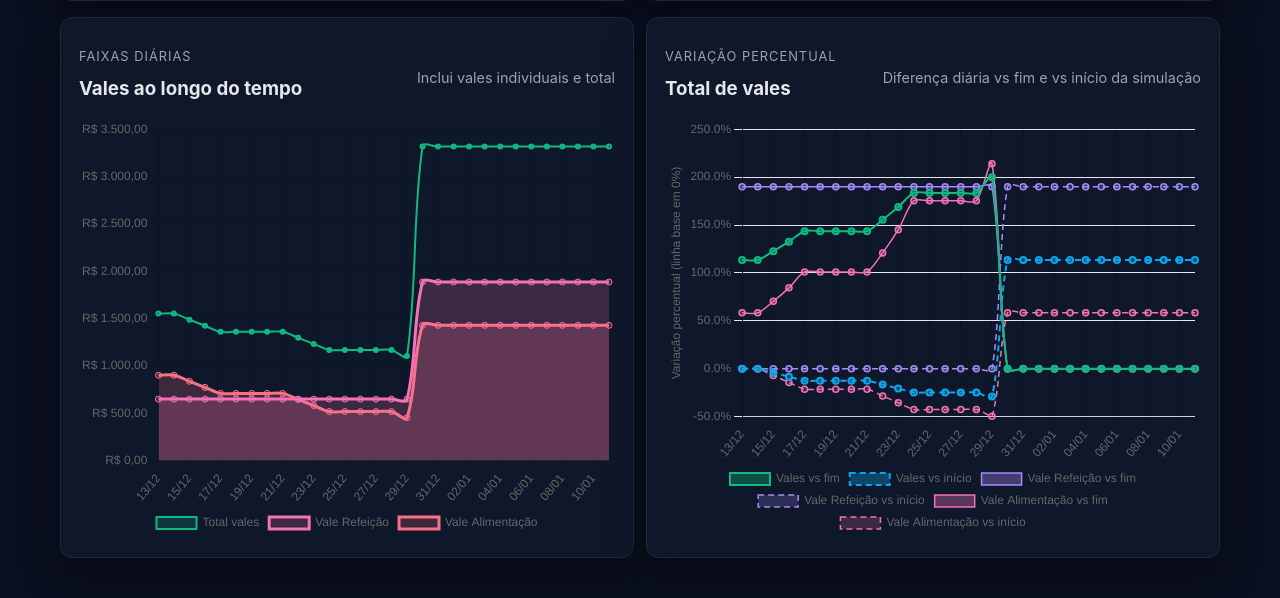
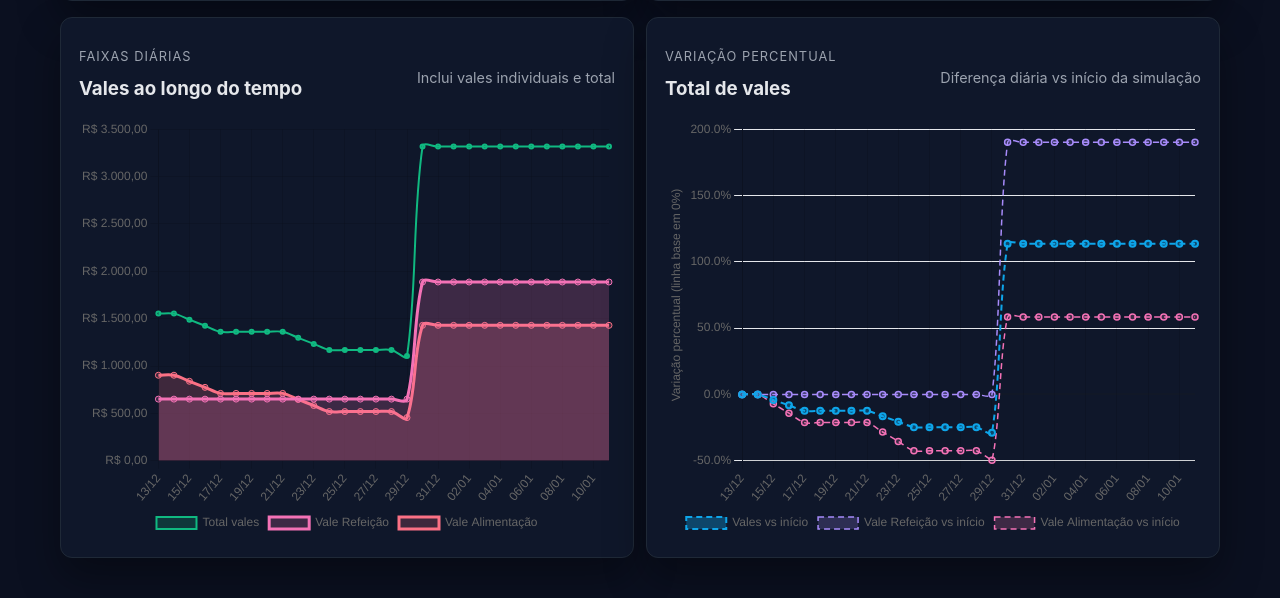
Before and after one commit to GloedenJoao/traking_spending, a FastAPI app: page /dashboard in a window 1280 px wide. Shown: the part 2075-2673 px from the top of the page. Run offline with FastAPI, Linux system fonts and the light colour scheme; data comes from the database, SQL or seed files in the repository.

Commit message:
Remove comparações de vales vs fim no dashboard

```diff
--- a/templates/dashboard.html
+++ b/templates/dashboard.html
@@ -226,7 +226,7 @@
             <p class="eyebrow">Variação percentual</p>
             <h3>Total de vales</h3>
           </div>
-          <span class="muted">Diferença diária vs fim e vs início da simulação</span>
+          <span class="muted">Diferença diária vs início da simulação</span>
         </div>
         <div class="chart-container">
           <canvas id="valePercentChanges"></canvas>
@@ -331,16 +331,6 @@
     function buildValePercentDatasets() {
       const datasets = [
         {
-          label: 'Vales vs fim',
-          data: chartData.vales.total.changes,
-          borderColor: '#10b981',
-          backgroundColor: '#10b98155',
-          tension: 0.3,
-          borderWidth: 2,
-          pointRadius: 3,
-          fill: false,
-        },
-        {
           label: 'Vales vs início',
           data: chartData.vales.total.start_changes,
           borderColor: '#0ea5e9',
@@ -355,17 +345,6 @@
 
       chartData.vales.series.forEach((vale, idx) => {
         const color = pickColor(idx + 1);
-        datasets.push({
-          label: `${vale.name} vs fim`,
-          data: vale.changes,
-          borderColor: color,
-          backgroundColor: color + '55',
-          tension: 0.3,
-          borderWidth: 1.5,
-          pointRadius: 3,
-          fill: false,
-        });
-
         datasets.push({
           label: `${vale.name} vs início`,
           data: vale.start_changes,
```
